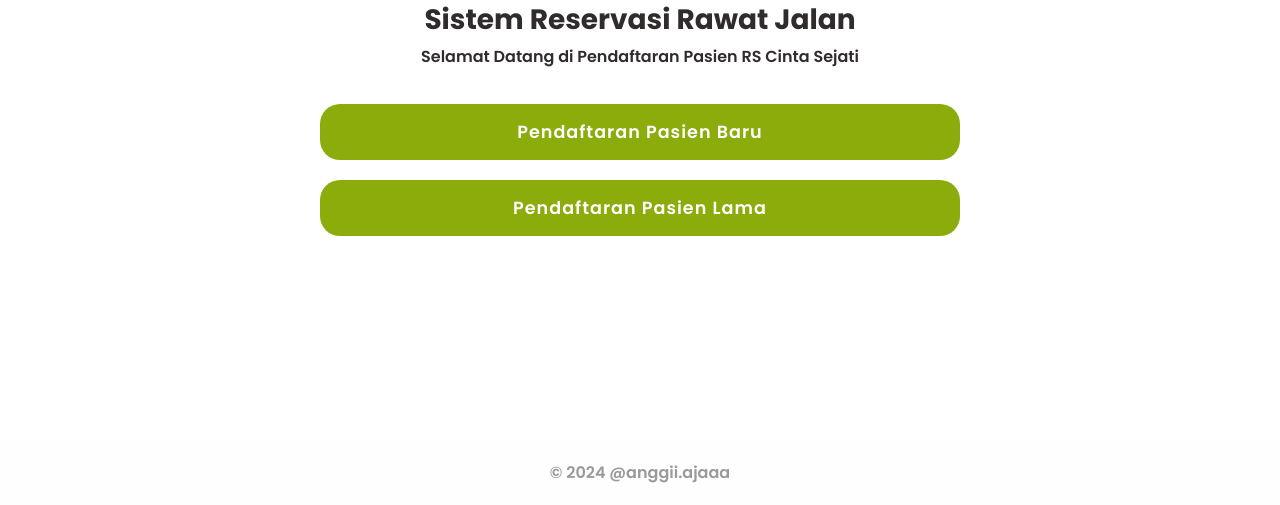
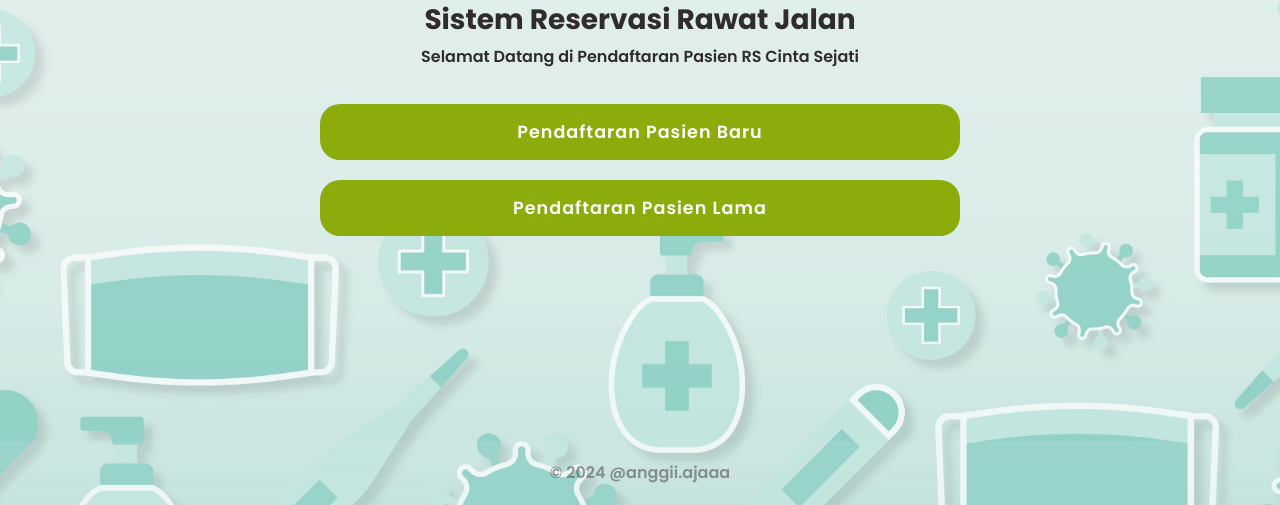
Before and after one commit to iamanggi/PDW9_20220140123, a plain HTML site: page index.html in a window 1280 px wide. Shown: the part 295-800 px from the top of the page. Drawn offline with nearby package versions, Linux system fonts and the light colour scheme; a web font is replaced by a local one.

Commit message:
Update style.css

```diff
--- a/style/style.css
+++ b/style/style.css
@@ -7,7 +7,7 @@
 
 body{
     height: 100vh;
-    background-image: url(./img/bg.jpg);
+    background-image: url(../img/bg.jpg);
     background-size: cover;
     background-color: black;
     background-position: center;
```
